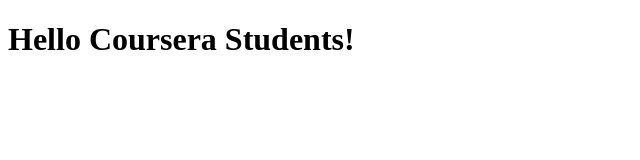
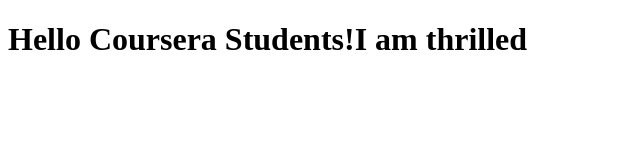
Before and after one commit to isha0801/coursera-test, a plain HTML site: page index.html in a window 1280 px wide. Shown: the whole page, without its empty margins (0-640 px from the left). Drawn offline with Linux system fonts and the light colour scheme.

Commit message:
Next version of web file

```diff
--- a/index.html
+++ b/index.html
@@ -5,6 +5,6 @@
     <title>coursera</title>
   </head>
   <body>
-    <h1>Hello Coursera Students!</h1>
+    <h1>Hello Coursera Students!I am thrilled</h1>
   </body>
 </html>
```
